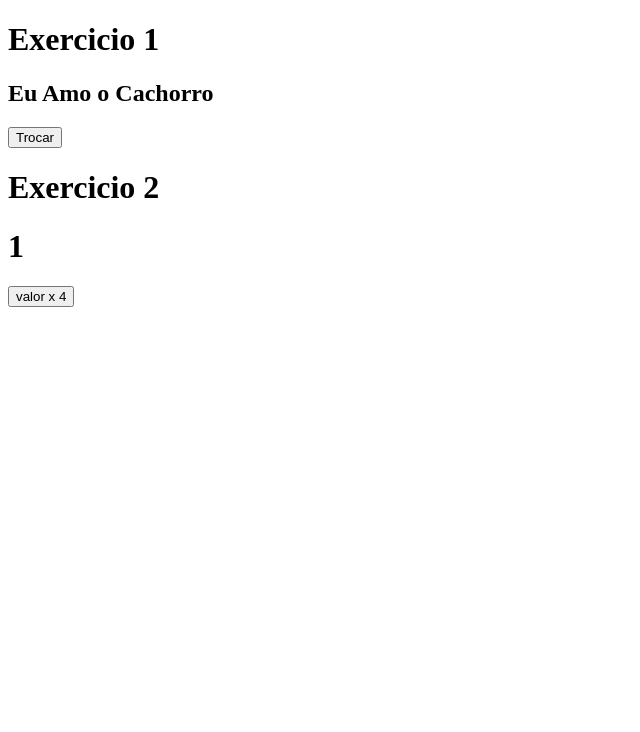
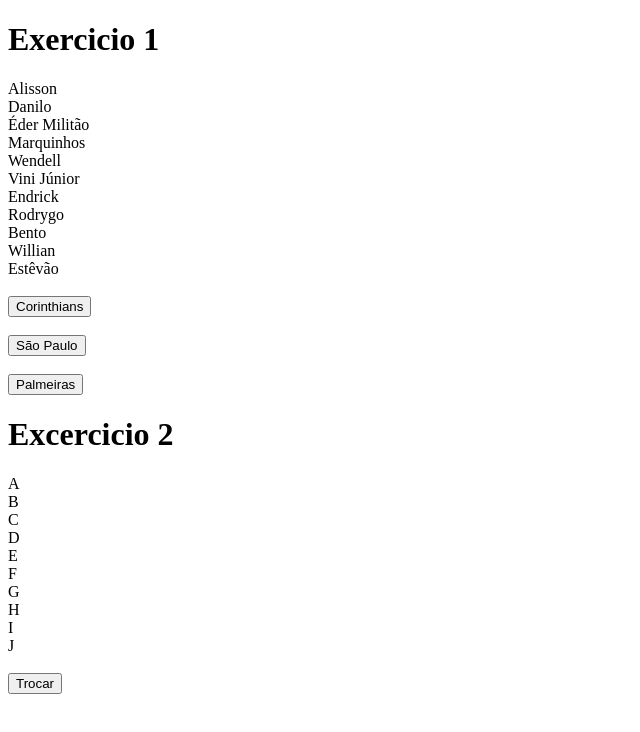
Before and after one commit to AlexLopes10/Aulas-Js-React, a React (Create React App) app: page / in a window 1280 px wide. Shown: the top 732 px of the page, without its empty margins (0-640 px from the left). Built offline with nearby package versions, Linux system fonts and the light colour scheme.

Commit message:
Aula-de-useEffect

```diff
--- a/src/components/Home/index.js
+++ b/src/components/Home/index.js
@@ -1,29 +1,76 @@
-import react, { useState } from "react";
+import react, { useEffect, useState } from "react";
 
 
 
 function Home() {
-    //useState
-    const [teste, setTeste] = useState('1');
-    const [teste2, setTeste2] = useState('Amo');
-    const [teste3, setTeste3] = useState('Cachorro');
+    const [timeSelecionado, setTimeSelecionado] = useState("brasil");
+    const [elenco, setElenco] = useState([]);
+    const [excercicio2, setExercicio2] = useState('nomes1')
+    const [nome,setNome] = useState([])
+
+    const selecoes = {
+        brasil: [
+            'Alisson', 'Danilo', 'Éder Militão', 'Marquinhos', 'Wendell',
+            'Vini Júnior', 'Endrick', 'Rodrygo', 'Bento', 'Willian', 'Estêvão'
+        ],
+        corinthians: [
+            'Hugo Souza', 'Mateuzinho', 'André Ramalho', 'Matheus Bidu', 'Fabrizio Angileri',
+            'Rodrigo Garro', 'André Carrillo', 'Yuri Alberto', 'Memphis Depay', 'Ángel Romero', 'Igor Coronado'
+        ],
+        saoPaulo: [
+            'Rafael', 'Alan Franco', 'Oscar', 'Lucas', 'Pablo Maia',
+            'Lucas Ferreira', 'Luciano', 'Ferreira', 'Ryan Francisco', 'André Silva', 'Felipe Negrucci'
+        ],
+        palmeiras: [
+            'Weverton', 'Estevão', 'Marcos Rocha', 'Micael', 'Mayke',
+            'Murilo', 'Richard Ríos', 'Emiliano Martínez', 'Silva', 'Vitor Roque', 'Paulinho'
+        ]
+    };
+
+    const nomes = {
+        nomes1:['A','B','C','D','E','F','G','H','I','J'],
+        nomes2:['1','2','3','4','5','6','7','8','9','10'],
+        nomes3:['A-1','B-2','C-3','D-4','E-5','F-6','G-7','H-8','I-9','J-10']
+    };
+    useEffect(() => {
+        setElenco(selecoes[timeSelecionado]);
+        setNome(nomes[excercicio2]);
+
+    }, [timeSelecionado,excercicio2]);
+
+    const trocarNomes = () => {
+        if (excercicio2 === "nomes1") {
+          setExercicio2("nomes2");
+        } else if (excercicio2 === "nomes2") {
+          setExercicio2("nomes3");
+        } else {
+          setExercicio2("nomes1");
+        }
+      };
 
 
     return (
         <div>
             <>
-                <h1>Exercicio 1</h1>
-                <h2>Eu {teste2} o {teste3}</h2>
-                <button onClick={()=> {
-                    setTeste2('odeio');
-                    setTeste3('Gato')
-                }}>Trocar</button>
+            <h1>Exercicio 1</h1>
+                {elenco.map((jogador, index) => (
+                    <div key={index}>{jogador}</div>
+                ))}
+                <br />
+                <button onClick={() => setTimeSelecionado('corinthians')}>Corinthians</button><br />
+                <br />
+                <button onClick={() => setTimeSelecionado('saoPaulo')}>São Paulo</button><br />
+                <br />
+                <button onClick={() => setTimeSelecionado('palmeiras')}>Palmeiras</button><br />
             </>
 
             <>
-                <h1>Exercicio 2</h1>
-                <h1>{teste}</h1>
-                <button onClick={() => setTeste(teste * 4)}>valor x 4</button>
+                <h1>Excercicio 2</h1>
+                {nome.map((Nayara, index) => (
+                    <div key={index}>{Nayara}</div>
+                ))}
+                <br />
+                <button onClick={trocarNomes}>Trocar</button>
             </>
         </div>
     );
```
